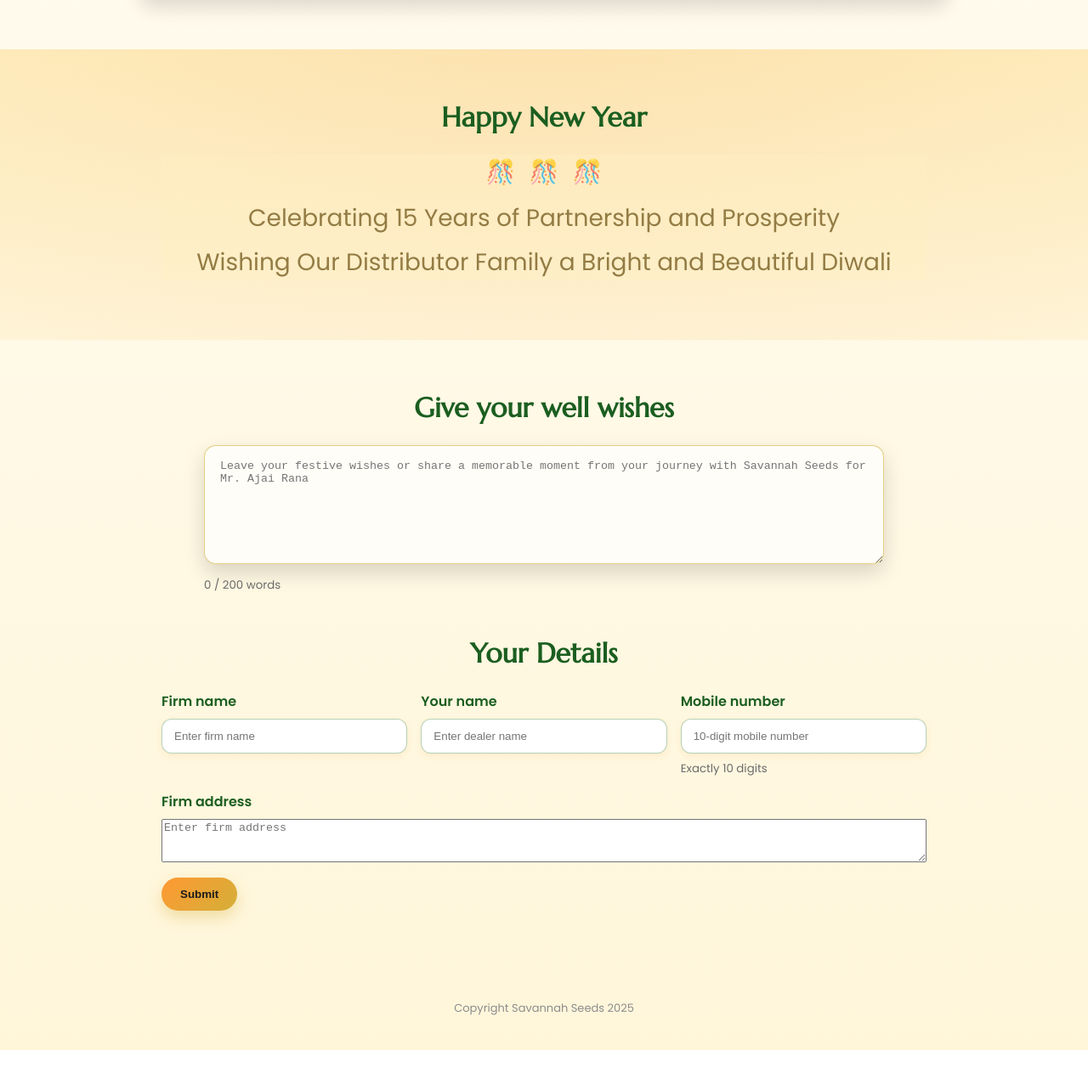
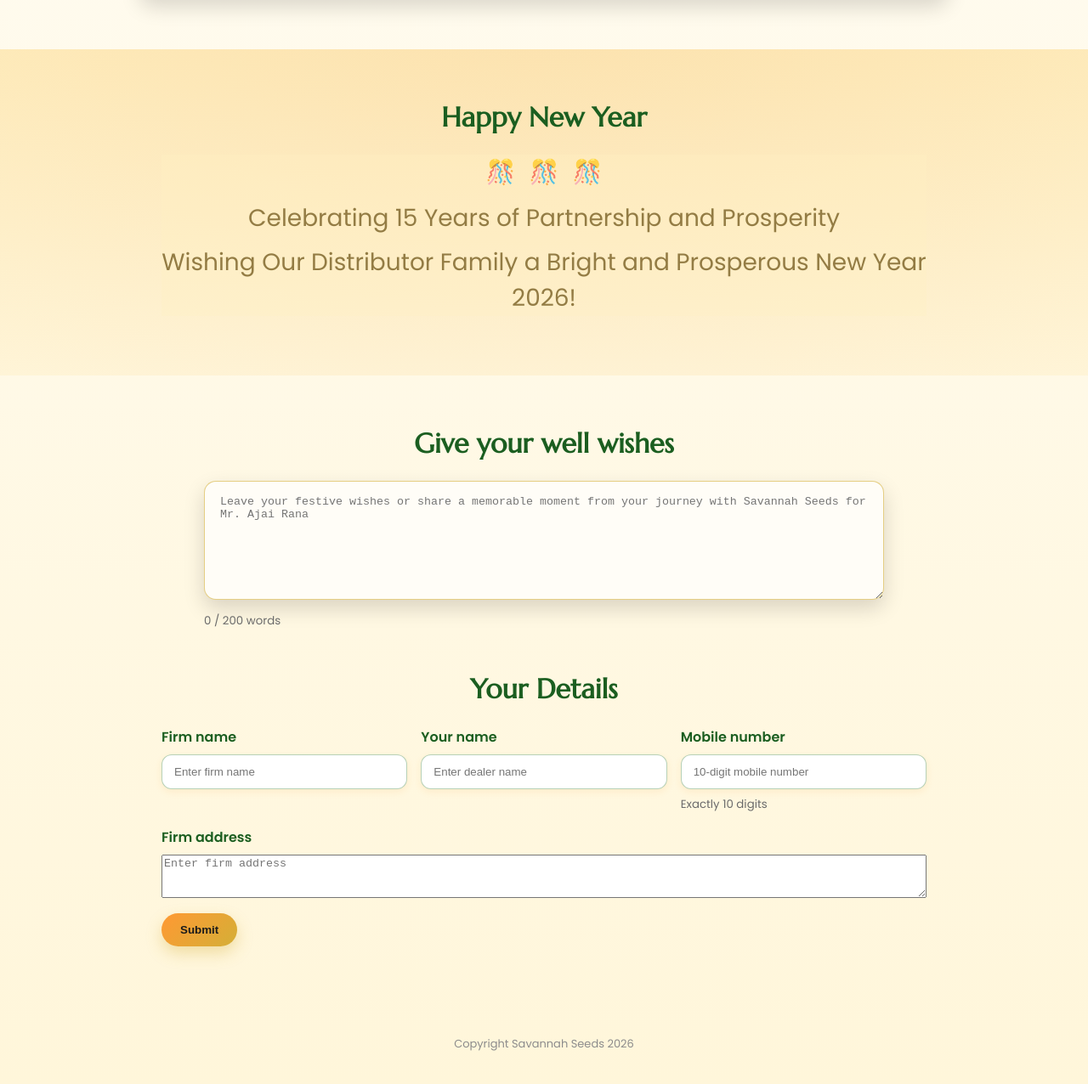
Before and after one commit to Albert-Sharma/new_year_savannah, a plain HTML site: page index.html in a window 1280 px wide. Shown: the part 660-1936 px from the top of the page at 85% size. Before the commit the page ends 1896 px from the top, so only its background shows below. Drawn offline with Linux system fonts and the light colour scheme; no server answers.

Commit message:
Changes to content

```diff
--- a/index.html
+++ b/index.html
@@ -3,7 +3,7 @@
 <head>
     <meta charset="UTF-8" />
     <meta name="viewport" content="width=device-width, initial-scale=1.0" />
-    <title>Savannah Seeds - Diwali 15 Year Celebration</title>
+    <title>Savannah Seeds - Happy New Year 2026</title>
     <meta name="description" content="Savannah Seeds - 15 Year Celebration. Warm Diwali wishes for India's paddy agriculture community. Responsive festive one-pager." />
     <link rel="preconnect" href="https://fonts.googleapis.com">
     <link rel="preconnect" href="https://fonts.gstatic.com" crossorigin>
@@ -36,7 +36,7 @@
                 <span class="diya" role="img" aria-label="Diya">🎊</span>
             </div>
             <p class="diwali-line">Celebrating 15 Years of Partnership and Prosperity</p>
-            <p class="diwali-line">Wishing Our Distributor Family a Bright and Beautiful Diwali</p>
+            <p class="diwali-line">Wishing Our Distributor Family a Bright and Prosperous New Year 2026!</p>
             <canvas id="fireworks" aria-hidden="true"></canvas>
         </div>
     </section>
@@ -83,7 +83,7 @@
     </section>
 
     <footer class="site-footer">
-        <p>Copyright Savannah Seeds 2025</p>
+        <p>Copyright Savannah Seeds 2026</p>
     </footer>
 
     <script src="script.js"></script>
```
